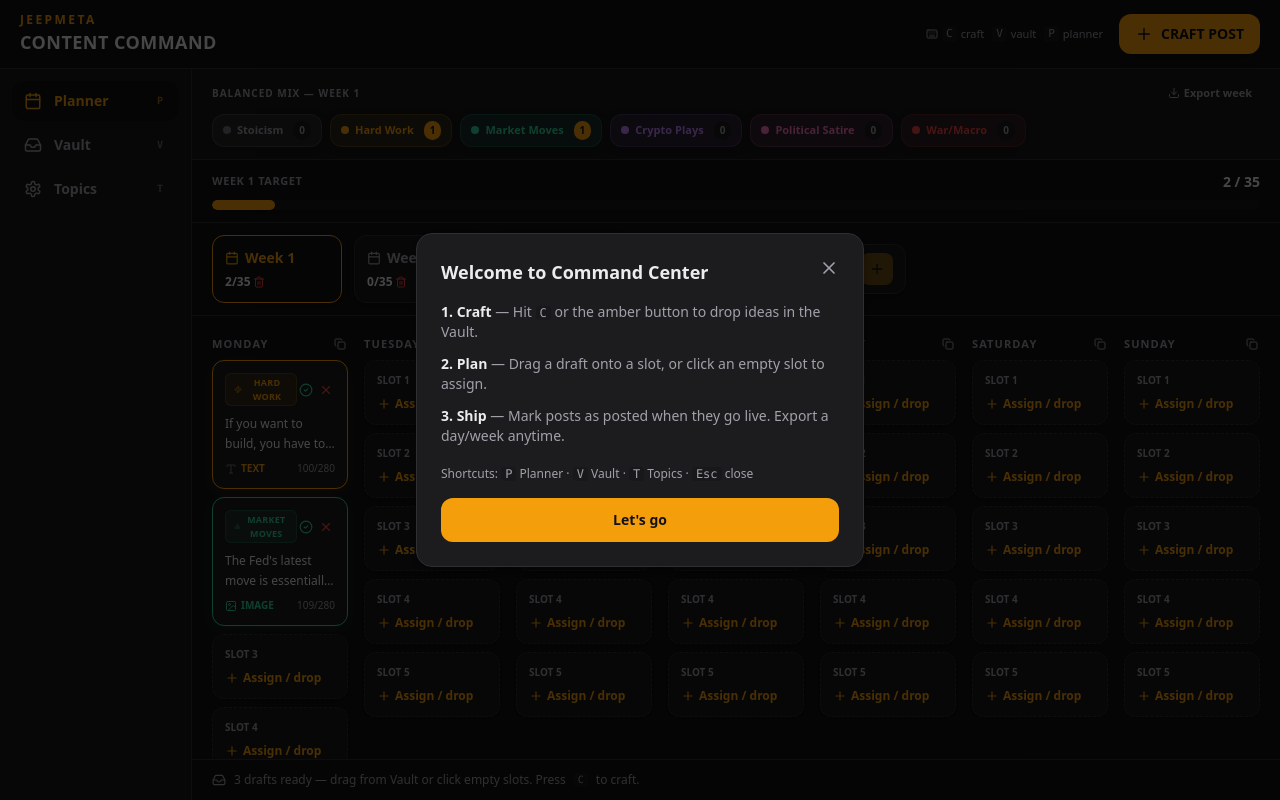
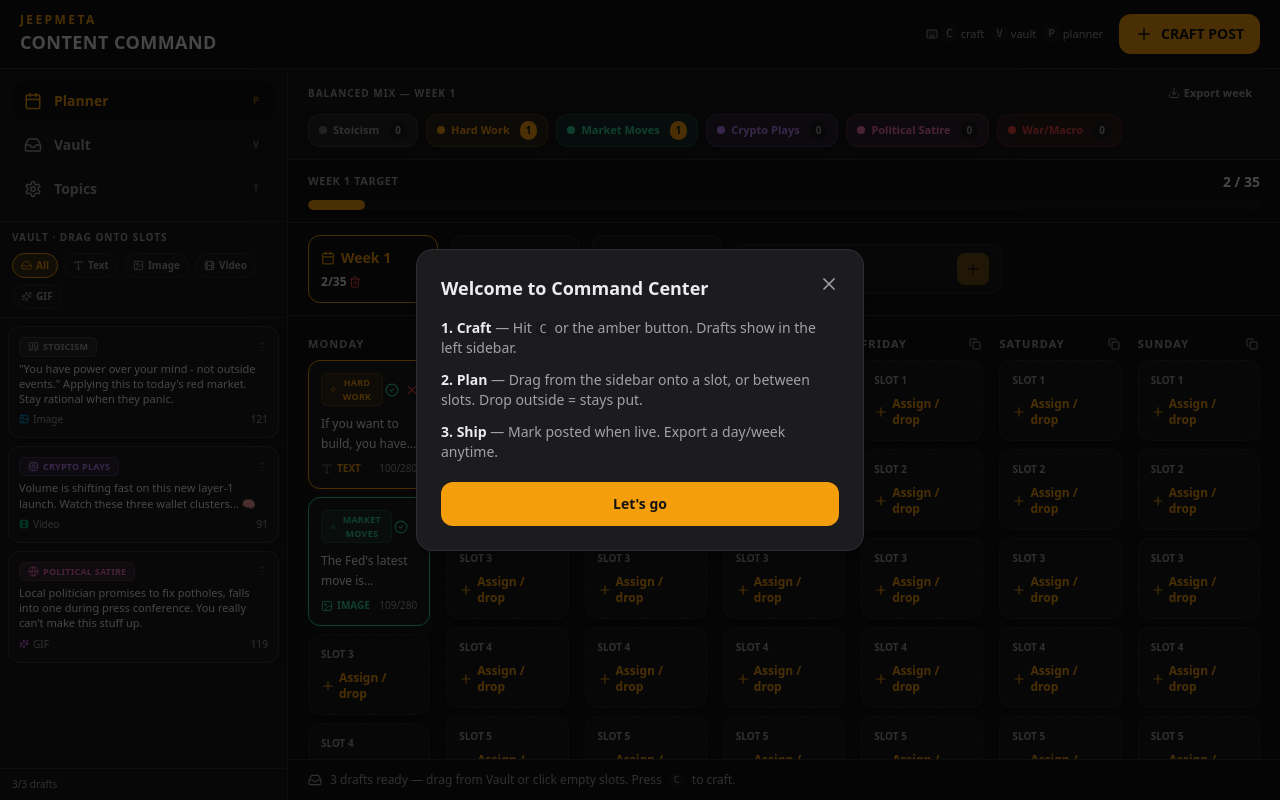
Before and after one commit to jeepmeta/content-command-x, a React (Vite) app: page / in a window 1280 px wide. Built offline with nearby package versions, Linux system fonts and the light colour scheme.

Commit message:
Sidebar vault list with media-type filter pills + safer drag-and-drop (snap back if not dropped on slot)

```diff
--- a/src/App.tsx
+++ b/src/App.tsx
@@ -1,11 +1,12 @@
 import { useState, useEffect, useCallback } from 'react';
-import { Calendar, Inbox, Settings, Plus, X, Keyboard } from 'lucide-react';
+import { Plus, X, Keyboard } from 'lucide-react';
 import { useContentStore } from './hooks/useContentStore';
 import Planner from './components/Planner';
 import Vault from './components/Vault';
 import Topics from './components/Topics';
 import PostModal from './components/PostModal';
 import AssignModal from './components/AssignModal';
+import SidebarVault from './components/SidebarVault';
 import type { Post, Day } from './types';
 import { DAYS } from './constants';
 
@@ -71,7 +72,6 @@ export default function App() {
     progressPercentage,
     filteredDrafts,
     getTopicConfig,
-    plannedPostsForWeek,
   } = store;
 
   const showToast = useCallback((msg: string) => {
@@ -126,8 +126,9 @@ export default function App() {
     setSelectedSlot(null);
   };
 
+  /** Only mutates state when dropped on a valid slot — otherwise source stays put */
   const handleDropPost = (postId: string, day: Day, slot: number) => {
-    if (!selectedWeekId) return;
+    if (!selectedWeekId || !postId) return;
     schedulePostToSlot(postId, selectedWeekId, day, slot);
     showToast('Scheduled');
   };
@@ -184,7 +185,6 @@ export default function App() {
     }
   };
 
-  // Keyboard shortcuts
   useEffect(() => {
     const onKey = (e: KeyboardEvent) => {
       const target = e.target as HTMLElement;
@@ -228,15 +228,8 @@ export default function App() {
     );
   }
 
-  const tabs = [
-    { key: 'planner' as const, label: 'Planner', icon: Calendar, hint: 'P' },
-    { key: 'vault' as const, label: 'Vault', icon: Inbox, hint: 'V' },
-    { key: 'topics' as const, label: 'Topics', icon: Settings, hint: 'T' },
-  ];
-
   return (
     <div className="flex h-full flex-col bg-bg">
-      {/* Header */}
       <header className="flex shrink-0 items-center justify-between border-b border-border px-5 py-3">
         <div>
           <p className="text-xs font-extrabold tracking-[0.2em] text-accent">JEEPMETA</p>
@@ -261,28 +254,13 @@ export default function App() {
       </header>
 
       <div className="flex min-h-0 flex-1">
-        <nav className="flex w-48 shrink-0 flex-col gap-1 border-r border-border bg-card-alt p-3">
-          {tabs.map((tab) => {
-            const Icon = tab.icon;
-            const isActive = activeTab === tab.key;
-            return (
-              <button
-                key={tab.key}
-                type="button"
-                onClick={() => setActiveTab(tab.key)}
-                className={`flex items-center gap-3 rounded-xl px-3 py-2.5 text-left text-sm font-bold transition ${
-                  isActive
-                    ? 'bg-bg text-accent'
-                    : 'text-text-muted hover:bg-card hover:text-text'
-                }`}
-              >
-                <Icon size={18} />
-                <span className="flex-1">{tab.label}</span>
-                <kbd className="rounded bg-bg/50 px-1 font-mono text-[10px] opacity-60">{tab.hint}</kbd>
-              </button>
-            );
-          })}
-        </nav>
+        <SidebarVault
+          activeTab={activeTab}
+          setActiveTab={setActiveTab}
+          draftPosts={draftPosts}
+          getTopicConfig={getTopicConfig}
+          onOpenPost={openEditModal}
+        />
 
         <main className="min-w-0 flex-1">
           {activeTab === 'planner' && (
@@ -377,7 +355,6 @@ export default function App() {
         getTopicConfig={getTopicConfig}
       />
 
-      {/* Onboarding */}
       {!hasSeenOnboarding && (
         <div className="fixed inset-0 z-50 flex items-center justify-center bg-black/70 p-4">
           <div className="w-full max-w-md rounded-2xl border border-border bg-card p-6 shadow-card">
@@ -391,23 +368,17 @@ export default function App() {
               <li>
                 <strong className="text-text">1. Craft</strong> — Hit{' '}
                 <kbd className="rounded bg-card-alt px-1 font-mono text-xs">C</kbd> or the amber
-                button to drop ideas in the Vault.
+                button. Drafts show in the left sidebar.
               </li>
               <li>
-                <strong className="text-text">2. Plan</strong> — Drag a draft onto a slot, or click an
-                empty slot to assign.
+                <strong className="text-text">2. Plan</strong> — Drag from the sidebar onto a slot, or
+                between slots. Drop outside = stays put.
               </li>
               <li>
-                <strong className="text-text">3. Ship</strong> — Mark posts as posted when they go
-                live. Export a day/week anytime.
+                <strong className="text-text">3. Ship</strong> — Mark posted when live. Export a
+                day/week anytime.
               </li>
             </ol>
-            <p className="mb-4 text-xs text-text-muted">
-              Shortcuts: <kbd className="rounded bg-card-alt px-1 font-mono">P</kbd> Planner ·{' '}
-              <kbd className="rounded bg-card-alt px-1 font-mono">V</kbd> Vault ·{' '}
-              <kbd className="rounded bg-card-alt px-1 font-mono">T</kbd> Topics ·{' '}
-              <kbd className="rounded bg-card-alt px-1 font-mono">Esc</kbd> close
-            </p>
             <button
               type="button"
               onClick={dismissOnboarding}
@@ -419,7 +390,6 @@ export default function App() {
         </div>
       )}
 
-      {/* Toast */}
       {toast && (
         <div className="fixed bottom-6 left-1/2 z-50 -translate-x-1/2 rounded-xl border border-border bg-card px-4 py-2 text-sm font-bold text-text shadow-card">
           {toast}
--- /dev/null
+++ b/src/components/SidebarVault.tsx
@@ -0,0 +1,181 @@
+import { useMemo, useState } from 'react';
+import {
+  Calendar,
+  Inbox,
+  Settings,
+  Image as ImageIcon,
+  Film,
+  Sparkles,
+  Type,
+  GripVertical,
+} from 'lucide-react';
+import type { Post, TopicConfig } from '../types';
+import CategoryBadge from './CategoryBadge';
+
+type MediaFilter = 'all' | 'text' | 'image' | 'video' | 'gif';
+
+interface SidebarVaultProps {
+  activeTab: 'planner' | 'vault' | 'topics';
+  setActiveTab: (tab: 'planner' | 'vault' | 'topics') => void;
+  draftPosts: Post[];
+  getTopicConfig: (categoryName: string) => TopicConfig;
+  onOpenPost: (post: Post) => void;
+}
+
+const MEDIA_PILLS: { key: MediaFilter; label: string; icon: typeof Type }[] = [
+  { key: 'all', label: 'All', icon: Inbox },
+  { key: 'text', label: 'Text', icon: Type },
+  { key: 'image', label: 'Image', icon: ImageIcon },
+  { key: 'video', label: 'Video', icon: Film },
+  { key: 'gif', label: 'GIF', icon: Sparkles },
+];
+
+export default function SidebarVault({
+  activeTab,
+  setActiveTab,
+  draftPosts,
+  getTopicConfig,
+  onOpenPost,
+}: SidebarVaultProps) {
+  const [mediaFilter, setMediaFilter] = useState<MediaFilter>('all');
+  const [draggingId, setDraggingId] = useState<string | null>(null);
+
+  const filtered = useMemo(() => {
+    if (mediaFilter === 'all') return draftPosts;
+    if (mediaFilter === 'text') return draftPosts.filter((p) => !p.media);
+    return draftPosts.filter((p) => p.media === mediaFilter);
+  }, [draftPosts, mediaFilter]);
+
+  const tabs = [
+    { key: 'planner' as const, label: 'Planner', icon: Calendar, hint: 'P' },
+    { key: 'vault' as const, label: 'Vault', icon: Inbox, hint: 'V' },
+    { key: 'topics' as const, label: 'Topics', icon: Settings, hint: 'T' },
+  ];
+
+  return (
+    <aside className="flex w-72 shrink-0 flex-col border-r border-border bg-card-alt">
+      {/* Nav */}
+      <div className="flex flex-col gap-1 border-b border-border p-3">
+        {tabs.map((tab) => {
+          const Icon = tab.icon;
+          const isActive = activeTab === tab.key;
+          return (
+            <button
+              key={tab.key}
+              type="button"
+              onClick={() => setActiveTab(tab.key)}
+              className={`flex items-center gap-3 rounded-xl px-3 py-2.5 text-left text-sm font-bold transition ${
+                isActive
+                  ? 'bg-bg text-accent'
+                  : 'text-text-muted hover:bg-card hover:text-text'
+              }`}
+            >
+              <Icon size={18} />
+              <span className="flex-1">{tab.label}</span>
+              <kbd className="rounded bg-bg/50 px-1 font-mono text-[10px] opacity-60">{tab.hint}</kbd>
+            </button>
+          );
+        })}
+      </div>
+
+      {/* Vault mini list — always visible for drag onto planner */}
+      <div className="flex min-h-0 flex-1 flex-col">
+        <div className="border-b border-border px-3 py-2">
+          <p className="mb-2 text-[10px] font-extrabold uppercase tracking-widest text-text-muted">
+            Vault · drag onto slots
+          </p>
+          <div className="flex flex-wrap gap-1.5">
+            {MEDIA_PILLS.map((pill) => {
+              const Icon = pill.icon;
+              const active = mediaFilter === pill.key;
+              return (
+                <button
+                  key={pill.key}
+                  type="button"
+                  onClick={() => setMediaFilter(pill.key)}
+                  className={`inline-flex items-center gap-1 rounded-full border px-2 py-1 text-[10px] font-bold transition ${
+                    active
+                      ? 'border-accent bg-accent/15 text-accent'
+                      : 'border-border bg-card text-text-muted hover:border-neutral'
+                  }`}
+                >
+                  <Icon size={11} />
+                  {pill.label}
+                </button>
+              );
+            })}
+          </div>
+        </div>
+
+        <div className="flex-1 space-y-2 overflow-y-auto p-2">
+          {filtered.length === 0 ? (
+            <p className="px-2 py-6 text-center text-[11px] text-text-muted">
+              No drafts{mediaFilter !== 'all' ? ` for ${mediaFilter}` : ''}. Craft some or clear the
+              filter.
+            </p>
+          ) : (
+            filtered.map((post) => {
+              const config = getTopicConfig(post.category);
+              const isDragging = draggingId === post.id;
+              return (
+                <div
+                  key={post.id}
+                  draggable
+                  onDragStart={(e) => {
+                    e.dataTransfer.setData('text/post-id', post.id);
+                    e.dataTransfer.effectAllowed = 'move';
+                    // Required for Firefox
+                    e.dataTransfer.setData('text/plain', post.id);
+                    setDraggingId(post.id);
+                  }}
+                  onDragEnd={() => {
+                    // If drop was invalid, nothing changed in state — card stays here
+                    setDraggingId(null);
+                  }}
+                  onClick={() => onOpenPost(post)}
+                  className={`cursor-grab rounded-xl border bg-card p-2.5 shadow-soft transition active:cursor-grabbing ${
+                    isDragging ? 'opacity-40 scale-[0.98]' : 'hover:border-accent/40'
+                  }`}
+                  style={{ borderColor: config.border }}
+                >
+                  <div className="mb-1 flex items-center justify-between gap-1">
+                    <CategoryBadge categoryName={post.category} config={config} size="sm" />
+                    <GripVertical size={12} className="shrink-0 text-neutral opacity-50" />
+                  </div>
+                  <p className="line-clamp-3 text-[11px] leading-snug text-text">{post.content}</p>
+                  <div className="mt-1.5 flex items-center gap-1 text-[10px] text-text-muted">
+                    {post.media === 'image' && (
+                      <>
+                        <ImageIcon size={10} className="text-sky-400" /> Image
+                      </>
+                    )}
+                    {post.media === 'video' && (
+                      <>
+                        <Film size={10} className="text-emerald-400" /> Video
+                      </>
+                    )}
+                    {post.media === 'gif' && (
+                      <>
+                        <Sparkles size={10} className="text-fuchsia-400" /> GIF
+                      </>
+                    )}
+                    {!post.media && (
+                      <>
+                        <Type size={10} /> Text
+                      </>
+                    )}
+                    <span className="ml-auto">{post.content.length}</span>
+                  </div>
+                </div>
+              );
+            })
+          )}
+        </div>
+
+        <div className="border-t border-border px-3 py-2 text-[10px] text-text-muted">
+          {filtered.length}/{draftPosts.length} drafts
+        </div>
+      </div>
+    </aside>
+  );
+}
```
